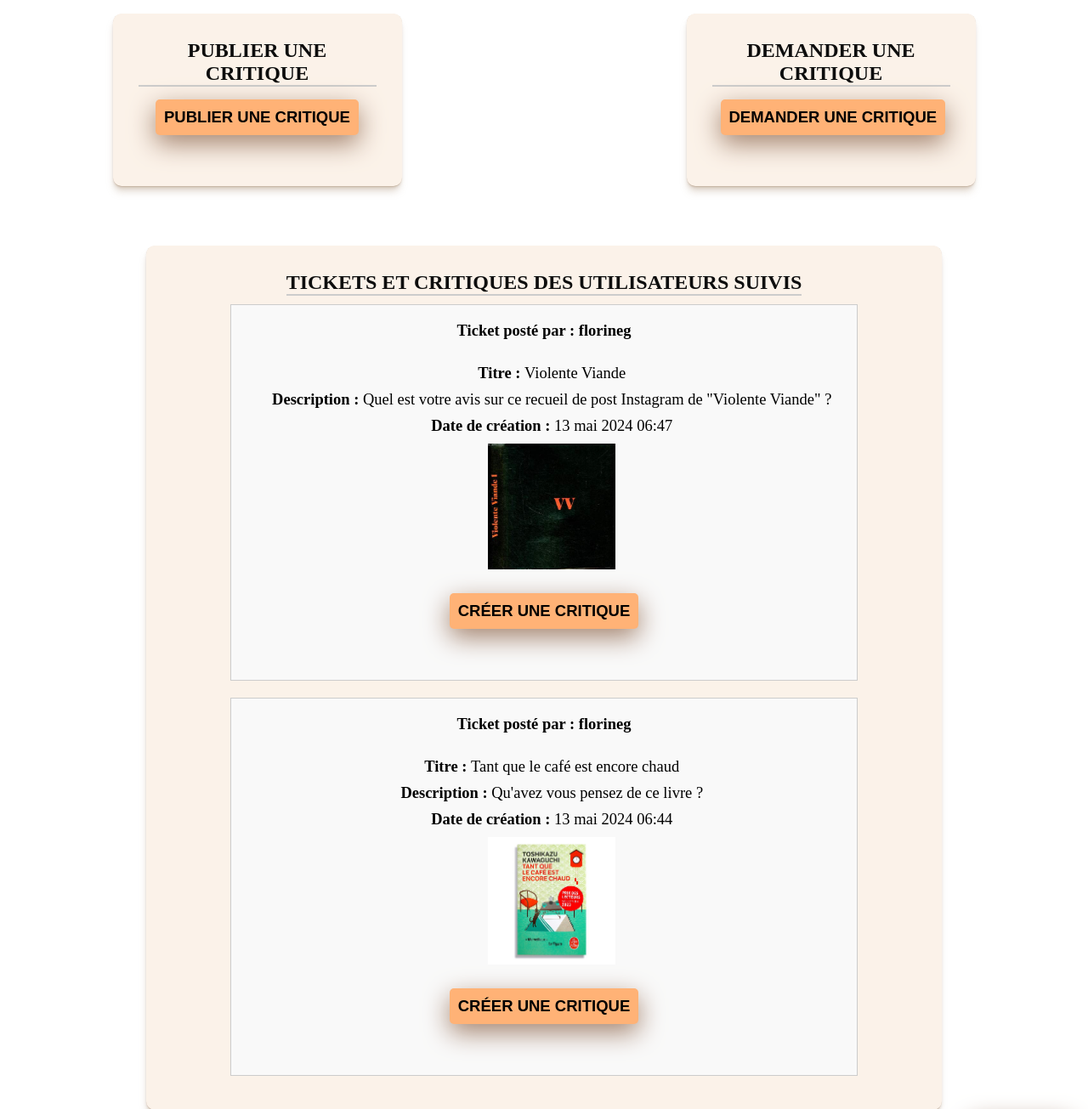
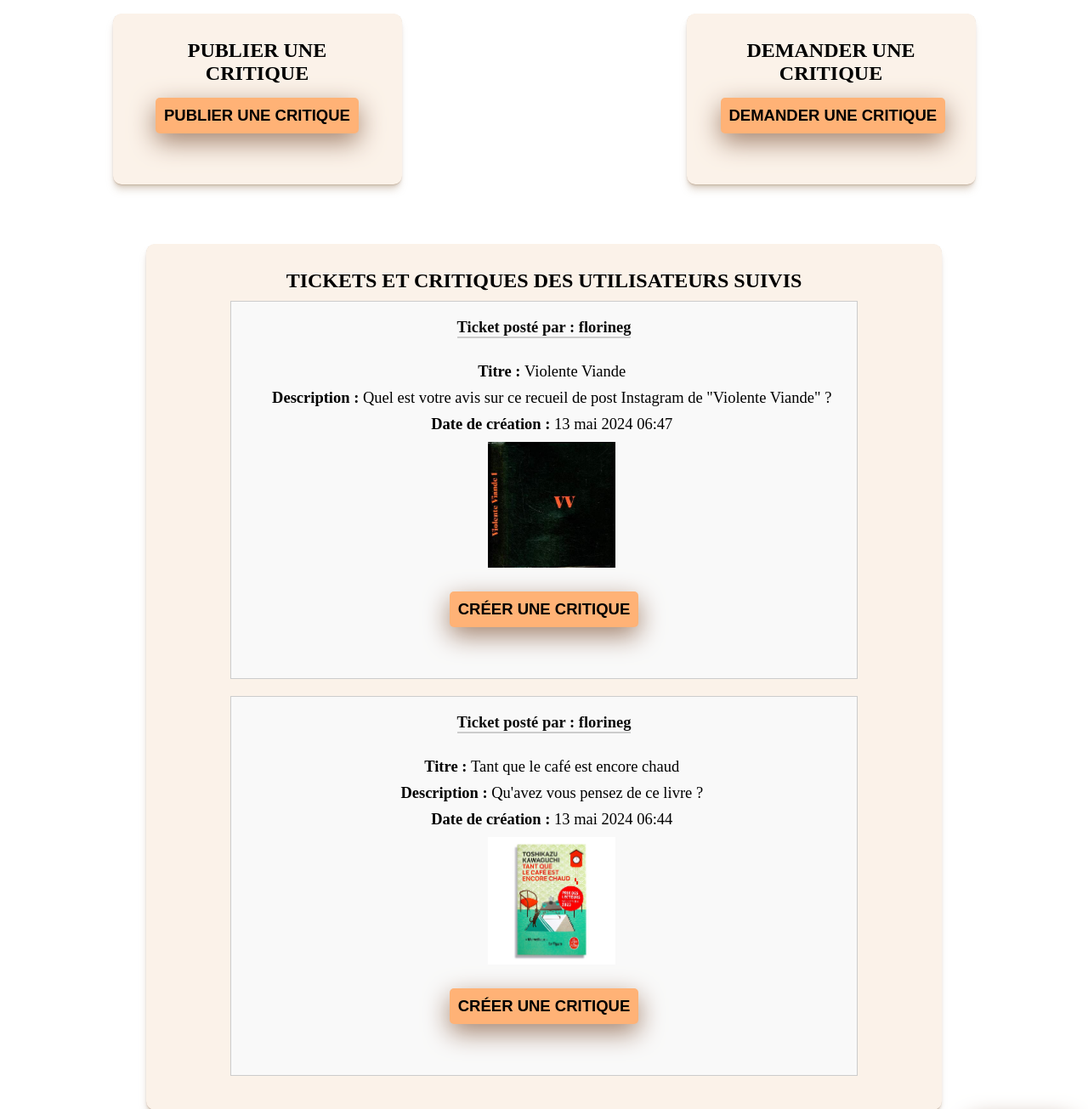
Before and after one commit to mcourte/OC_Projet9, a Django app: page /accounts/review/home_review/ in a window 1280 px wide. Shown: the part 84-1389 px from the top of the page at 85% size. Run offline with Django 5.2, Linux system fonts and the light colour scheme; a user stored in the database is signed in; data comes from the database, SQL or seed files in the repository; both versions use the stored data as it was after the commit.

Commit message:
mise à jour globale de l'appli

```diff
--- a/LitREVU/authentication/templates/authentication/home.html
+++ b/LitREVU/authentication/templates/authentication/home.html
@@ -8,7 +8,7 @@
     <div class="container">
         <div class="form-header-home">
             <div class="home-column">
-                <h2 class="active">Bienvenue sur le site de LitREVU</h2>
+                <h1 class="active">Bienvenue sur le site de LitREVU</h1>
                 <p>Notre nouveau site web permet de demander ou publier des critiques de livres ou d’articles.</p>
                 <p>Il se compose de <strong>trois cas d’utilisation principaux </strong>: </p>
                 <ol>
--- a/LitREVU/review/templates/review/create_review.html
+++ b/LitREVU/review/templates/review/create_review.html
@@ -9,14 +9,14 @@
                 <div class="fadeIn first">
                         <h1 class="active">Publier une Critique</h1>
                         <div class="line review review-ticket">
-                        <h3><strong>Vous postez une réponse au ticket : {{ ticket.title }} </strong></h3>
+                        <h2><strong>Vous postez une réponse au ticket : {{ ticket.title }} </strong></h2>
                         <ul>
                             <li><strong>Posté par : </strong>{{ ticket.user }}</li>
                             <li><strong>Titre : </strong>{{ ticket.title }}</li>
                             <li><strong>Description : </strong>{{ ticket.description }}</li>
                             <li><strong>Date de création :</strong> {{ ticket.time_created }}</li>
                             {% if ticket.image %}
-                                <li><img src="{{ ticket.image.url }}" alt="{{ ticket.image.url }}" class="image-posts"></li>
+                                <li><img src="{{ ticket.image.url }}" alt="couverture du livre" class="image-posts"></li>
                             {% endif %}
                         </ul>
                         </div>
@@ -31,7 +31,7 @@
                                 {{ form.body }}
                             </div>
                             <!-- Étoiles de notation -->
-                            <h3 class="active">Note</h3>
+                            <h2 class="active">Note</h2>
                             <div id="rating-stars">
                                 <span class="star" data-rating="1">&#9733;</span>
                                 <span class="star" data-rating="2">&#9733;</span>
--- a/LitREVU/review/templates/review/edit_delete_review.html
+++ b/LitREVU/review/templates/review/edit_delete_review.html
@@ -7,7 +7,7 @@
         <div class="form-header">
             <h1 class="active">Confirmation de suppression de la critique</h1>
             <div class="formContent">
-                <h3 class="active">Êtes-vous sûr de vouloir supprimer la critique "{{ review.title }}" ?</h3>
+                <h2 class="active">Êtes-vous sûr de vouloir supprimer la critique "{{ review.title }}" ?</h2>
                 <form method="post">
                     {% csrf_token %}
                     <input type="submit" name="confirm_delete" class="fadeIn second" value="Confirmer la suppression">
--- a/LitREVU/review/templates/review/edit_delete_ticket.html
+++ b/LitREVU/review/templates/review/edit_delete_ticket.html
@@ -7,7 +7,7 @@
         <div class="form-header">
             <h1 class="active">Confirmation de suppression du ticket</h1>
             <div class="formContent">
-                <h3 class="active">Êtes-vous sûr de vouloir supprimer le ticket "{{ ticket.title }}" ?</h3>
+                <h2 class="active">Êtes-vous sûr de vouloir supprimer le ticket "{{ ticket.title }}" ?</h2>
                 <form method="post">
                     {% csrf_token %}
                     <input type="submit" name="confirm_delete" class="fadeIn second" value="Confirmer la suppression">
--- a/LitREVU/review/templates/review/edit_review.html
+++ b/LitREVU/review/templates/review/edit_review.html
@@ -22,7 +22,7 @@
                                 {% csrf_token %}
                                 {{ form.as_p }}
                                     <!-- Étoiles de notation -->
-                                        <h3 class="active">Note</h3>
+                                        <h2 class="active">Note</h2>
                                         <div id="rating-stars">
                                             <span class="star" data-rating="1">&#9733;</span>
                                             <span class="star" data-rating="2">&#9733;</span>
--- a/LitREVU/review/templates/review/edit_ticket.html
+++ b/LitREVU/review/templates/review/edit_ticket.html
@@ -10,7 +10,7 @@
                         <h1 class="active">Modifier un Ticket</h1>
                         <h1 class="active">Ticket actuel :</h1>
                         <div class="line review review-ticket" style="display: block;">
-                            <h3><strong> {{ ticket.title }} </strong></h3>
+                            <h2><strong> {{ ticket.title }} </strong></h2>
                             <ul>
                                 <li><strong>Titre : </strong>{{ ticket.title }}</li>
                                 <li><strong>Description : </strong>{{ ticket.description }}</li>
--- a/LitREVU/review/templates/review/home_review.html
+++ b/LitREVU/review/templates/review/home_review.html
@@ -6,7 +6,7 @@
     <div class="critique-grid">
             <div class="critique-column">
                 <div id="formContent">
-                    <h2 class="active">Publier une critique</h2>
+                    <h1 class="active">Publier une critique</h1>
                     <form method="post" action="{% url 'create_ticket_review' %}" class="critique-form">
                         {% csrf_token %}
                         <input type="submit" class="fadeIn second" value="Publier une critique">
@@ -15,7 +15,7 @@
             </div>
             <div class="critique-column">
                 <div id="formContent">
-                    <h2 class="active">Demander une critique</h2>
+                    <h1 class="active">Demander une critique</h1>
                     <form method="post" action="{% url 'create_ticket' %}" class="critique-form">
                         {% csrf_token %}
                         <input type="submit" class="fadeIn second" value="Demander une critique">
@@ -24,11 +24,11 @@
             </div>
             <div class="critique-column" style="grid-column: span 2;">
                 <div id="formContent-critique">
-                    <h2 class="active">Tickets et Critiques des utilisateurs suivis</h2>
+                    <h1 class="active">Tickets et Critiques des utilisateurs suivis</h1>
                     {% for item in combined_list %}
                         {% if item.type == 'ticket' %}
                             <div class="line ticket">
-                                <h3 class="active"><strong>Ticket posté par : {{ item.user.username }}</strong></h3>
+                                <h2 class="active"><strong>Ticket posté par : {{ item.user.username }}</strong></h2>
                                 <ul>
                                     <li><strong>Titre : </strong>{{ item.title }}</li>
                                     <li><strong>Description : </strong>{{ item.description }}</li>
@@ -50,7 +50,7 @@
                             </div>
                         {% elif item.type == 'review' %}
                             <div class="line review">
-                                <h3 class="active"><strong> Critique écrite par {% if item.user == request.user %} Vous {% else %} {{ item.user.username }} {% endif %}</strong></h3>
+                                <h2 class="active"><strong> Critique écrite par {% if item.user == request.user %} Vous {% else %} {{ item.user.username }} {% endif %}</strong></h2>
                                 <ul>
                                     <li><strong>Critique</strong></li>
                                     <li><strong>Titre : </strong> {{ item.headline }}</li>
--- a/LitREVU/review/templates/review/posts.html
+++ b/LitREVU/review/templates/review/posts.html
@@ -8,11 +8,11 @@
             <div class="review-column">
                 <div id="formContent-posts">
                     <div class="fadeIn first">
-                        <h2 class="active"> Mes tickets </h2>
+                        <h1 class="active"> Mes tickets </h1>
                         <div class="ticket_posts">
                             {% for ticket in tickets %}
                             <div class="line ticket"> <!-- Ajout de la classe "line ticket" ici -->
-                                <h3 class="active" enctype="multipart/form-data"><strong> Ticket  - ID : {{ ticket.id }} </strong></h3>
+                                <h2 class="active" enctype="multipart/form-data"><strong> Ticket  - ID : {{ ticket.id }} </strong></h2>
                                 <ul>
                                     <li><strong>Titre : </strong>{{ ticket.title }}</li>
                                     <li><strong>Description :</strong> {{ ticket.description }}</li>
@@ -48,7 +48,7 @@
             <div class="review-column">
                 <div id="formContent-posts">
                     <div class="fadeIn first">
-                        <h2 class="active"> Mes critiques </h2>
+                        <h1 class="active"> Mes critiques </h1>
                         <div class="review_posts">
                             {% for review in reviews %}
                             <div class="line review"> <!-- Ajout de la classe "line review" ici -->
--- a/LitREVU/review/templates/review/update_review.html
+++ b/LitREVU/review/templates/review/update_review.html
@@ -22,7 +22,7 @@
                                 {% csrf_token %}
                                 {{ form.as_p }}
                                     <!-- Étoiles de notation -->
-                                        <h3 class="active">Note</h3>
+                                        <h2 class="active">Note</h2>
                                         <div id="rating-stars">
                                             <span class="star" data-rating="1">&#9733;</span>
                                             <span class="star" data-rating="2">&#9733;</span>
--- a/LitREVU/static/css/base.css
+++ b/LitREVU/static/css/base.css
@@ -201,11 +201,21 @@ text-decoration: none;
 font-weight: 400;
 }
 
-h2 {
+h1 {
   text-align: center;
   font-size: 24px;
   font-weight: 600;
   text-transform: uppercase;
+  display:inline-block;
+  margin: 10px  10px 10px 10px;
+  color: black;
+  }
+
+
+h2 {
+  text-align: left;
+  font-size: 18.5px;
+  font-weight: 300;
   display:inline-block;
   margin: 10px  10px 10px 10px;
   color: black;
--- a/LitREVU/templates/base.html
+++ b/LitREVU/templates/base.html
@@ -2,6 +2,7 @@
 <html lang="en">
 {% load static %}
 <head>
+  <title>LITRevu</title>
   <meta charset="utf-8">
   <meta http-equiv="X-UA-Compatible" content="IE=edge">
   <title>Bienvenue sur LitREVU</title>
--- a/LitREVU/templates/base_log.html
+++ b/LitREVU/templates/base_log.html
@@ -2,6 +2,7 @@
 <html lang="en">
 {% load static %}
 <head>
+  <title>LITRevu</title>
   <meta charset="utf-8">
   <meta http-equiv="X-UA-Compatible" content="IE=edge">
   <title>Bienvenue sur LitREVU</title>
--- a/LitREVU/templates/base_menu.html
+++ b/LitREVU/templates/base_menu.html
@@ -2,6 +2,7 @@
 <html lang="en">
 {% load static %}
 <head>
+  <title>LITRevu</title>
   <meta charset="utf-8">
   <meta http-equiv="X-UA-Compatible" content="IE=edge">
   <title>Bienvenue sur LitREVU</title>
```
Also changed, not shown: LitREVU/LitREVU/settings.py (+0 -11 lines), LitREVU/review/templates/review/create_ticket.html (+5 -4 lines), LitREVU/review/templates/review/create_ticket_review.html (+8 -3 lines), LitREVU/db.sqlite3. Lines whose indentation alone changed are shown as unchanged.
